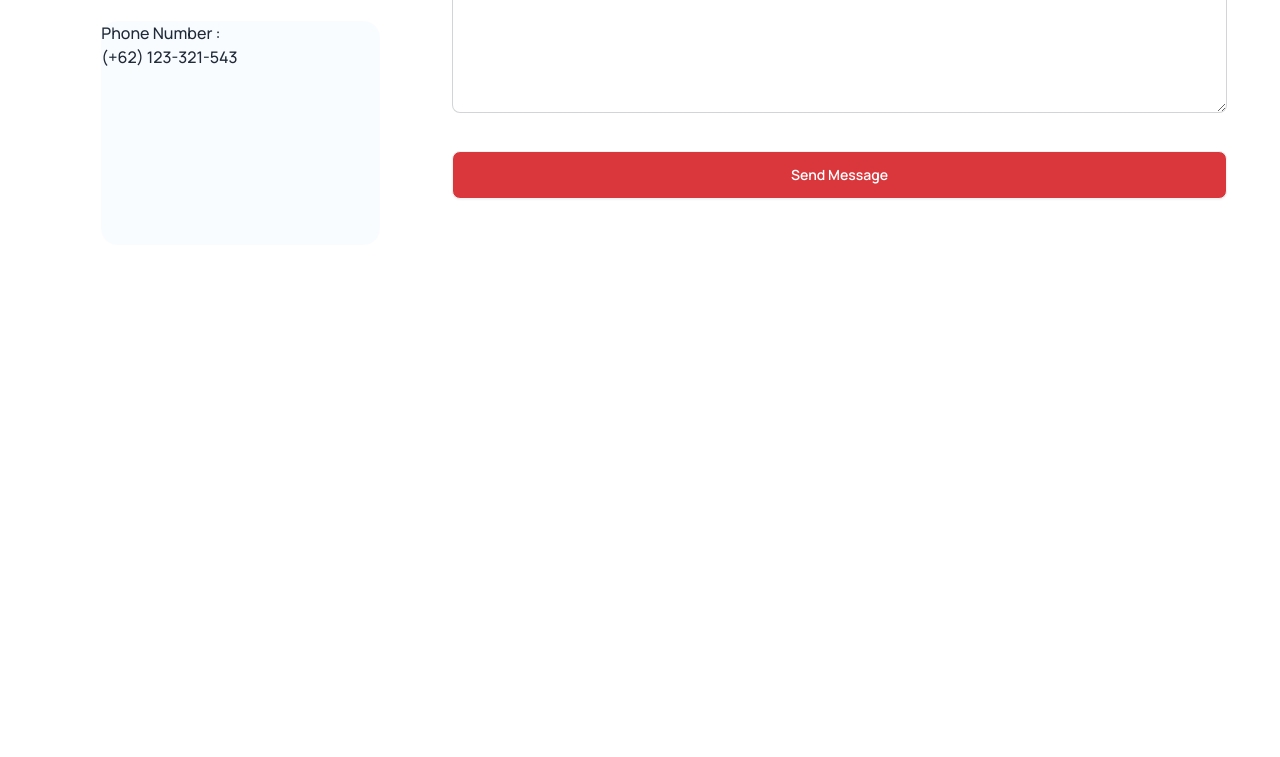
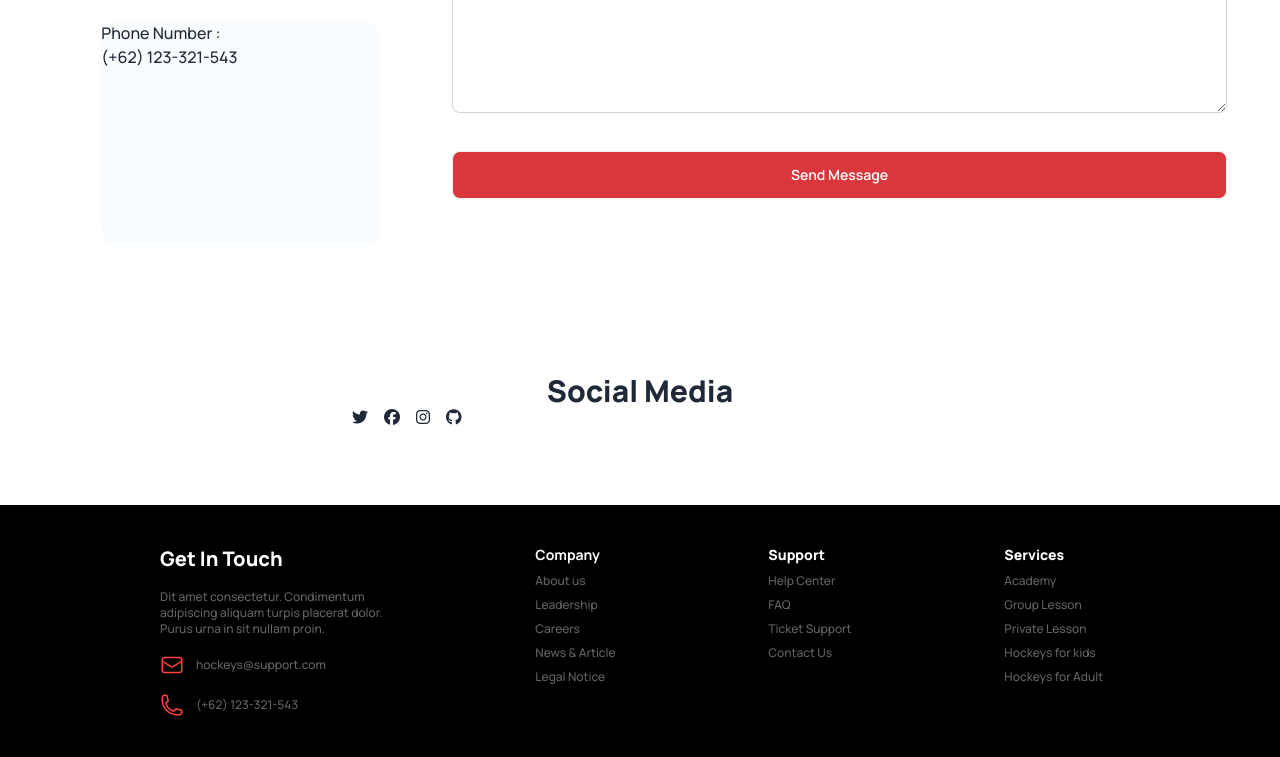
Before and after one commit to maksiam07/assignment-three-web, a plain HTML site: page index.html in a window 1280 px wide. Shown: the part 4902-5659 px from the top of the page. Before the commit the page ends 5195 px from the top, so only its background shows below. Drawn offline with nearby package versions, Linux system fonts and the light colour scheme.

Commit message:
added footer section

```diff
--- a/index.html
+++ b/index.html
@@ -459,7 +459,7 @@
             </div>
         </section>
         <!-- Get In Touch -->
-        <section>
+        <section class="my-20">
             <div class="text-center">
                 <h2 class="text-3xl font-extrabold">Get In Touch</h2>
                 <p class="text-xs font-medium text-[#13131863] lg:max-w-xl mx-auto">Dit amet consectetur. Condimentum dignissim adipiscing aliquam turpis placerat dolor. Purus urna in sit nullam proin.</p>
@@ -469,7 +469,7 @@
                 <!-- info -->
                 <div class="p-12 ">
                     <div  class="col-span-1 space-y-6">
-                        <div class="bg-[#BCED6D0.0039] rounded-2xl h-56">
+                        <div class="bg-[#BCED6D09] rounded-2xl h-56">
                             <p>Phone Number : </p>
                             <h3>(+62) 123-321-543</h3>
                         </div>
@@ -513,9 +513,59 @@
                 </div>
             </div>
         </section>
+        <!-- social media -->
+        <section class="my-20">
+            <div class="text-center rounded-2xl  ">
+                <h3 class="text-3xl font-extrabold">Social Media</h3>
+                <div class="flex gap-4 lg:max-w-xl mx-auto text-end">
+                    <i class="fa-brands fa-twitter"></i>
+                    <i class="fa-brands fa-facebook"></i>
+                    <i class="fa-brands fa-instagram"></i>
+                    <i class="fa-brands fa-github"></i>
+                </div>
+            </div>
+        </section>
     </main>
     <footer>
-
+        <section>
+            <footer class="footer p-10 pl-40 bg-black text-base-content">
+                <aside class="space-y-2">
+                  <h2 class="text-xl font-extrabold text-[#FFF]">Get In Touch</h2>
+                  <p class="max-w-xl text-[#FFFFFF63] text-xs">Dit amet consectetur. Condimentum <br> adipiscing aliquam turpis placerat dolor. <br> Purus urna in sit nullam proin.</p>
+                  <div class="flex gap-3 items-center">
+                    <img src="Images/Frame1.png" alt="">
+                    <p class="text-[#FFFFFF63] text-xs">hockeys@support.com</p>
+                  </div>
+                  <div class="flex gap-3 items-center">
+                    <img src="Images/Frame.png" alt="">
+                    <p class="text-[#FFFFFF63] text-xs">(+62) 123-321-543</p>
+                  </div>
+                </aside>
+                <nav>
+                  <header class="text-sm font-bold text-[#FFF]">Company</header>
+                  <a class="link link-hover text-[#FFFFFF63] text-xs">About us</a>
+                  <a class="link link-hover text-[#FFFFFF63] text-xs">Leadership</a>
+                  <a class="link link-hover text-[#FFFFFF63] text-xs">Careers</a>
+                  <a class="link link-hover text-[#FFFFFF63] text-xs">News & Article</a>
+                  <a class="link link-hover text-[#FFFFFF63] text-xs">Legal Notice</a>
+                </nav>
+                <nav>
+                  <header class="text-sm font-extrabold text-[#FFF]">Support</header>
+                  <a class="link link-hover text-[#FFFFFF63] text-xs">Help Center</a>
+                  <a class="link link-hover text-[#FFFFFF63] text-xs">FAQ</a>
+                  <a class="link link-hover text-[#FFFFFF63] text-xs">Ticket Support</a>
+                  <a class="link link-hover text-[#FFFFFF63] text-xs">Contact Us</a>
+                </nav>
+                <nav>
+                  <header class="text-sm font-extrabold text-[#FFF]">Services</header>
+                  <a class="link link-hover text-[#FFFFFF63] text-xs">Academy</a>
+                  <a class="link link-hover text-[#FFFFFF63] text-xs">Group Lesson</a>
+                  <a class="link link-hover text-[#FFFFFF63] text-xs">Private Lesson</a>
+                  <a class="link link-hover text-[#FFFFFF63] text-xs">Hockeys for kids</a>
+                  <a class="link link-hover text-[#FFFFFF63] text-xs">Hockeys for Adult</a>
+                </nav>
+              </footer>
+        </section>
     </footer>
 </body>
 
```
Also changed, not shown: Images/Frame.png (added), Images/Frame1.png (added).
